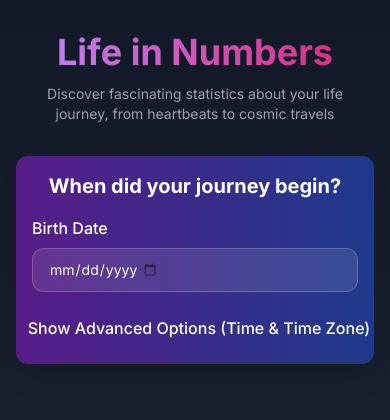
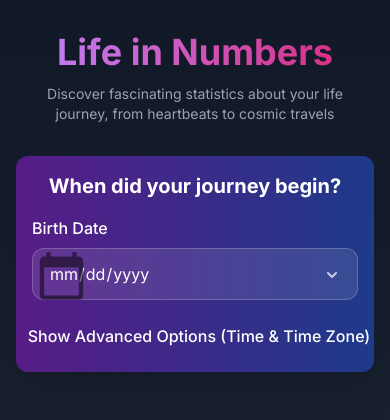
Before and after one commit to baba786/life-in-numbers, a Next.js app: page / in a window 390 px wide. Shown: the top 420 px of the page. Built offline with nearby package versions, Linux system fonts and the light colour scheme.

Commit message:
Improve mobile date input experience
- Increased input height for better touch targets
- Made the entire input clickable for date picker
- Added custom dropdown indicator
- Improved visual affordance
- Added placeholder text
- Increased font size on mobile

```diff
--- a/src/components/BirthDateInput.tsx
+++ b/src/components/BirthDateInput.tsx
@@ -66,24 +66,51 @@ export function BirthDateInput({ onBirthInfoChange }: BirthDateInputProps) {
         <Label htmlFor="birthdate" className="text-white text-base sm:text-lg block mb-2">
           Birth Date
         </Label>
+        <div className="relative">
           <Input
             type="date"
             id="birthdate"
             value={dateString}
             onChange={handleDateChange}
             max={new Date().toISOString().split('T')[0]}
-          className="w-full bg-white/10 text-white placeholder:text-white/70 border-white/20 h-[44px] rounded-xl px-4
+            className="w-full bg-white/10 text-white placeholder:text-white/70 border-white/20 h-[52px] rounded-xl px-4
               [color-scheme:dark]
               focus:ring-white/30 focus:border-white/30
-            [&::-webkit-calendar-picker-indicator]:filter [&::-webkit-calendar-picker-indicator]:invert
+              [&::-webkit-calendar-picker-indicator]:opacity-0
+              [&::-webkit-calendar-picker-indicator]:absolute
+              [&::-webkit-calendar-picker-indicator]:inset-0
+              [&::-webkit-calendar-picker-indicator]:w-full
+              [&::-webkit-calendar-picker-indicator]:h-full
+              [&::-webkit-calendar-picker-indicator]:cursor-pointer
               [&::-webkit-datetime-edit-fields-wrapper]:p-0
-            [&::-webkit-date-and-time-value]:text-white"
+              [&::-webkit-date-and-time-value]:text-white
+              text-base sm:text-lg"
             aria-label="Birth Date"
             aria-describedby="birthdate-description"
             aria-required="true"
             inputMode="numeric"
             pattern="\d{4}-\d{2}-\d{2}"
+            placeholder="Select your birth date"
           />
+          <div className="pointer-events-none absolute right-4 top-1/2 transform -translate-y-1/2">
+            <svg
+              width="20"
+              height="20"
+              viewBox="0 0 20 20"
+              fill="none"
+              xmlns="http://www.w3.org/2000/svg"
+              className="text-white opacity-70"
+            >
+              <path
+                d="M6 9l4 4 4-4"
+                stroke="currentColor"
+                strokeWidth="2"
+                strokeLinecap="round"
+                strokeLinejoin="round"
+              />
+            </svg>
+          </div>
+        </div>
       </div>
 
       <Button
```
Lines whose indentation alone changed are shown as unchanged.
